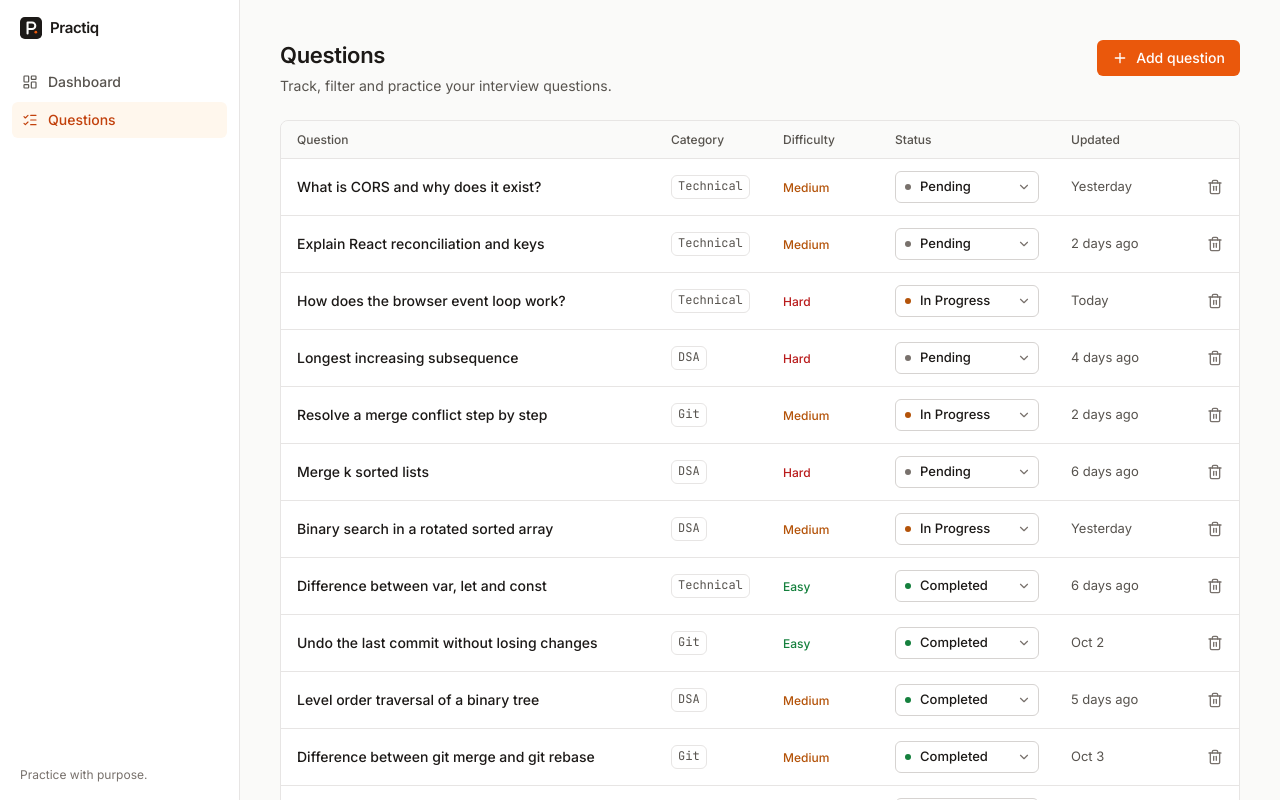
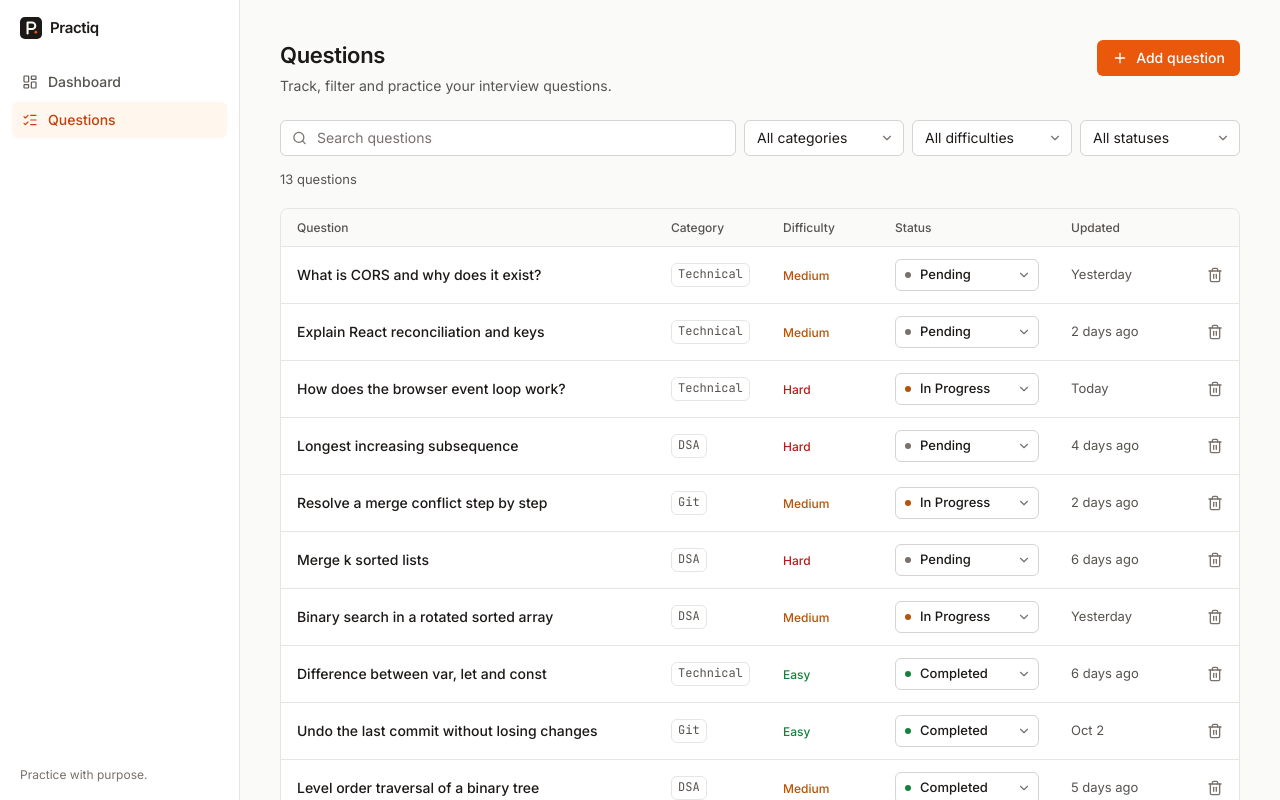
Before and after one commit to sinankp31/Practiq, a React (Vite) app: page /questions in a window 1280 px wide. Shown: the top 800 px of the page. Built offline with nearby package versions, Linux system fonts and the light colour scheme.

Commit message:
feat: add question search and combined filters

```diff
--- /dev/null
+++ b/src/components/questions/FilterSelect.tsx
@@ -0,0 +1,36 @@
+import { Select } from '@/components/ui/Select'
+import type { FilterValue } from '@/types/question'
+import { cn } from '@/utils/cn'
+
+interface FilterSelectProps<T extends string> {
+  /** Accessible name, e.g. "Category". */
+  label: string
+  /** Text of the "no filter" option, e.g. "All categories". */
+  allLabel: string
+  options: readonly T[]
+  value: FilterValue<T>
+  onChange: (value: FilterValue<T>) => void
+  className?: string
+}
+
+export function FilterSelect<T extends string>({ label, allLabel, options, value, onChange, className }: FilterSelectProps<T>) {
+  return (
+    <div className={cn(className)}>
+      <Select
+        aria-label={label}
+        value={value}
+        onChange={(e) => {
+          const next = options.find((o) => o === e.target.value)
+          onChange(next ?? 'All')
+        }}
+      >
+        <option value="All">{allLabel}</option>
+        {options.map((o) => (
+          <option key={o} value={o}>
+            {o}
+          </option>
+        ))}
+      </Select>
+    </div>
+  )
+}
--- /dev/null
+++ b/src/components/questions/QuestionToolbar.tsx
@@ -0,0 +1,62 @@
+import { useState } from 'react'
+import { SlidersHorizontal } from 'lucide-react'
+import { Button } from '@/components/ui/Button'
+import { SearchInput } from '@/components/ui/SearchInput'
+import { CATEGORIES, DIFFICULTIES, STATUSES } from '@/constants/questions'
+import { countActiveDropdownFilters, hasActiveFilters } from '@/features/questions/filterQuestions'
+import type { QuestionFilters } from '@/types/question'
+import { cn } from '@/utils/cn'
+import { FilterSelect } from './FilterSelect'
+
+interface QuestionToolbarProps {
+  filters: QuestionFilters
+  onChange: (filters: QuestionFilters) => void
+  onReset: () => void
+  /** Matching questions / all questions, for the result count. */
+  resultCount: number
+  totalCount: number
+}
+
+export function QuestionToolbar({ filters, onChange, onReset, resultCount, totalCount }: QuestionToolbarProps) {
+  // Mobile only: dropdowns collapse behind a "Filters" button. From md up they're always visible.
+  const [panelOpen, setPanelOpen] = useState(false)
+  const activeCount = countActiveDropdownFilters(filters)
+  const filtering = hasActiveFilters(filters)
+  const set = <K extends keyof QuestionFilters>(key: K, value: QuestionFilters[K]) => onChange({ ...filters, [key]: value })
+
+  return (
+    <div className="space-y-3 pb-4">
+      <div className="flex flex-col gap-2 md:flex-row md:items-center">
+        <div className="flex gap-2 md:flex-1">
+          <SearchInput className="flex-1" value={filters.search} onChange={(v) => set('search', v)} placeholder="Search questions" />
+          <Button
+            className="md:hidden"
+            aria-expanded={panelOpen}
+            aria-controls="question-filters"
+            onClick={() => setPanelOpen((o) => !o)}
+          >
+            <SlidersHorizontal size={15} aria-hidden="true" />
+            Filters{activeCount > 0 && ` (${activeCount})`}
+          </Button>
+        </div>
+
+        <div id="question-filters" className={cn('gap-2 md:flex', panelOpen ? 'grid sm:grid-cols-3' : 'hidden')}>
+          <FilterSelect className="md:w-40" label="Category" allLabel="All categories" options={CATEGORIES} value={filters.category} onChange={(v) => set('category', v)} />
+          <FilterSelect className="md:w-40" label="Difficulty" allLabel="All difficulties" options={DIFFICULTIES} value={filters.difficulty} onChange={(v) => set('difficulty', v)} />
+          <FilterSelect className="md:w-40" label="Status" allLabel="All statuses" options={STATUSES} value={filters.status} onChange={(v) => set('status', v)} />
+        </div>
+      </div>
+
+      <div className="flex min-h-6 items-center justify-between gap-3 text-xs text-muted">
+        <p aria-live="polite">
+          {filtering ? `${resultCount} of ${totalCount} questions` : `${totalCount} ${totalCount === 1 ? 'question' : 'questions'}`}
+        </p>
+        {filtering && (
+          <button type="button" onClick={onReset} className="rounded-control px-1 font-medium text-accent-hover underline-offset-2 hover:underline">
+            Clear filters
+          </button>
+        )}
+      </div>
+    </div>
+  )
+}
--- /dev/null
+++ b/src/components/ui/SearchInput.tsx
@@ -0,0 +1,37 @@
+import { Search, X } from 'lucide-react'
+import { cn } from '@/utils/cn'
+import { CONTROL_BASE, CONTROL_HEIGHT } from './controlStyles'
+
+interface SearchInputProps {
+  value: string
+  onChange: (value: string) => void
+  /** Also used as the accessible name. */
+  placeholder: string
+  className?: string
+}
+
+export function SearchInput({ value, onChange, placeholder, className }: SearchInputProps) {
+  return (
+    <div className={cn('relative', className)}>
+      <Search size={15} aria-hidden="true" className="pointer-events-none absolute left-3 top-1/2 -translate-y-1/2 text-faint" />
+      <input
+        type="search"
+        value={value}
+        onChange={(e) => onChange(e.target.value)}
+        placeholder={placeholder}
+        aria-label={placeholder}
+        className={cn(CONTROL_BASE, CONTROL_HEIGHT, 'border-border-strong pl-9 pr-9 [&::-webkit-search-cancel-button]:hidden')}
+      />
+      {value && (
+        <button
+          type="button"
+          onClick={() => onChange('')}
+          aria-label="Clear search"
+          className="absolute right-1 top-1/2 inline-flex size-9 -translate-y-1/2 items-center justify-center rounded-control text-faint transition-colors hover:text-ink"
+        >
+          <X size={14} aria-hidden="true" />
+        </button>
+      )}
+    </div>
+  )
+}
--- /dev/null
+++ b/src/features/questions/filterQuestions.ts
@@ -0,0 +1,35 @@
+import type { Question, QuestionFilters } from '@/types/question'
+
+export const DEFAULT_FILTERS: QuestionFilters = {
+  search: '',
+  category: 'All',
+  difficulty: 'All',
+  status: 'All',
+}
+
+/** Number of filter dropdowns currently narrowing the list (search not counted). */
+export function countActiveDropdownFilters(f: QuestionFilters): number {
+  return [f.category, f.difficulty, f.status].filter((v) => v !== 'All').length
+}
+
+export function hasActiveFilters(f: QuestionFilters): boolean {
+  return f.search.trim() !== '' || countActiveDropdownFilters(f) > 0
+}
+
+/**
+ * All conditions combine with AND. Search is case-insensitive and every
+ * word must appear somewhere in the question ("rotated binary" finds
+ * "Binary search in a rotated sorted array").
+ */
+export function filterQuestions(questions: Question[], f: QuestionFilters): Question[] {
+  const terms = f.search.toLowerCase().split(/\s+/).filter(Boolean)
+
+  return questions.filter((q) => {
+    if (f.category !== 'All' && q.category !== f.category) return false
+    if (f.difficulty !== 'All' && q.difficulty !== f.difficulty) return false
+    if (f.status !== 'All' && q.status !== f.status) return false
+    if (terms.length === 0) return true
+    const text = q.question.toLowerCase()
+    return terms.every((term) => text.includes(term))
+  })
+}
--- a/src/pages/QuestionsPage.tsx
+++ b/src/pages/QuestionsPage.tsx
@@ -1,18 +1,33 @@
+import { useMemo, useState } from 'react'
 import { AddQuestionButton } from '@/components/questions/AddQuestionButton'
+import { QuestionList } from '@/components/questions/QuestionList'
+import { QuestionToolbar } from '@/components/questions/QuestionToolbar'
 import { PageHeader } from '@/components/layout/PageHeader'
-import { QuestionList } from '@/components/questions/QuestionList'
 import { usePractice } from '@/features/practice/usePractice'
+import { DEFAULT_FILTERS, filterQuestions } from '@/features/questions/filterQuestions'
+import type { QuestionFilters } from '@/types/question'
 
 export default function QuestionsPage() {
   const { questions } = usePractice()
+  // Filters are UI state: they live here, not in global state.
+  const [filters, setFilters] = useState<QuestionFilters>(DEFAULT_FILTERS)
+  const visible = useMemo(() => filterQuestions(questions, filters), [questions, filters])
 
   return (
     <>
       <PageHeader
-        title="Questions" description="Track, filter and practice your interview questions."
+        title="Questions"
+        description="Track, filter and practice your interview questions."
         action={<AddQuestionButton />}
       />
-      <QuestionList questions={questions} />
+      <QuestionToolbar
+        filters={filters}
+        onChange={setFilters}
+        onReset={() => setFilters(DEFAULT_FILTERS)}
+        resultCount={visible.length}
+        totalCount={questions.length}
+      />
+      <QuestionList questions={visible} />
     </>
   )
 }
```
